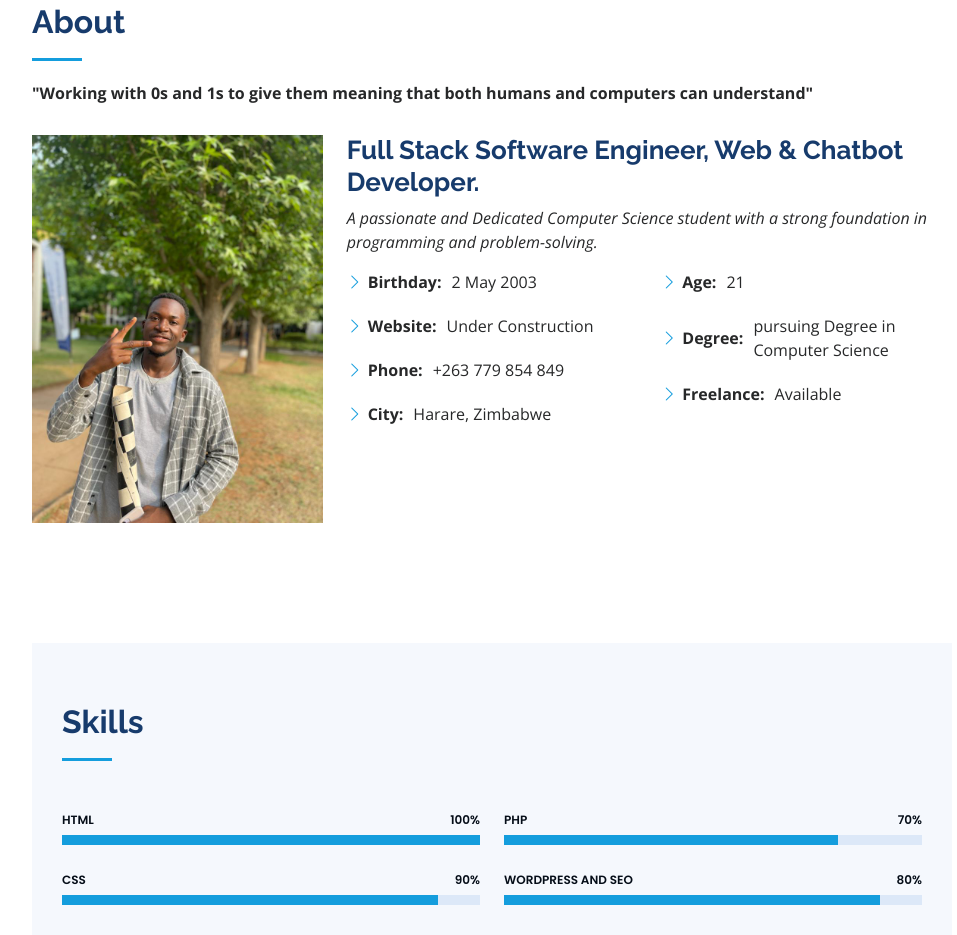
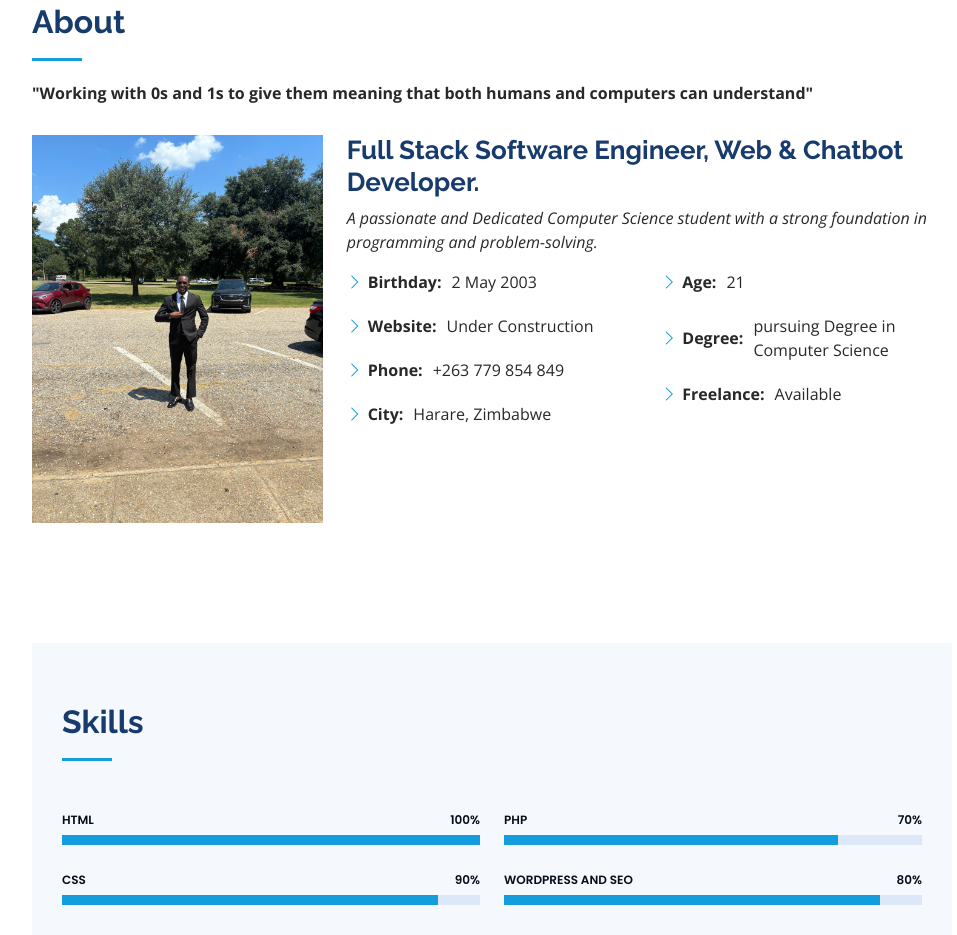
Before and after one commit to Praisg/myPortifolio, a plain HTML site: page index.html in a window 1280 px wide. Shown: the part 857-1792 px from the top of the page, without its empty margins (298-1255 px from the left). Drawn offline with nearby package versions, Linux system fonts and the light colour scheme.

Commit message:
0pic changes

```diff
--- a/index.html
+++ b/index.html
@@ -97,7 +97,7 @@
 
         <div class="row">
           <div class="col-lg-4" data-aos="fade-right">
-            <img src="assets/img/profile.jpeg" class="img-fluid" alt="">
+            <img src="assets/img/hero3.jpeg" class="img-fluid" alt="">
           </div>
           <div class="col-lg-8 pt-4 pt-lg-0 content" data-aos="fade-left">
             <h3>Full Stack Software Engineer, Web & Chatbot Developer.</h3>
```
Also changed, not shown: assets/img/hero3.jpeg (added).
